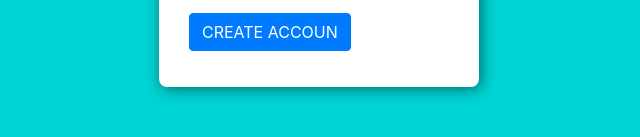
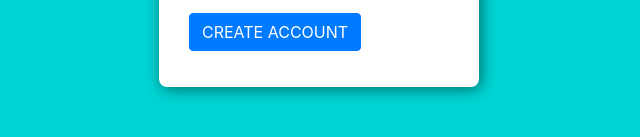
Before and after one commit to syedtabassum/password-strength, a plain HTML site: page index.html in a window 1280 px wide. Shown: the part 497-634 px from the top of the page, 321-961 px from the left. Drawn offline with nearby package versions, Linux system fonts and the light colour scheme.

Commit message:
password strength checker

```diff
--- a/index.html
+++ b/index.html
@@ -91,7 +91,7 @@
               </li>
             </ul>
             <a name="" id="" class="btn btn-primary" href="#" role="button"
-              >CREATE ACCOUN</a
+              >CREATE ACCOUNT</a
             >
           </div>
         </div>
```
